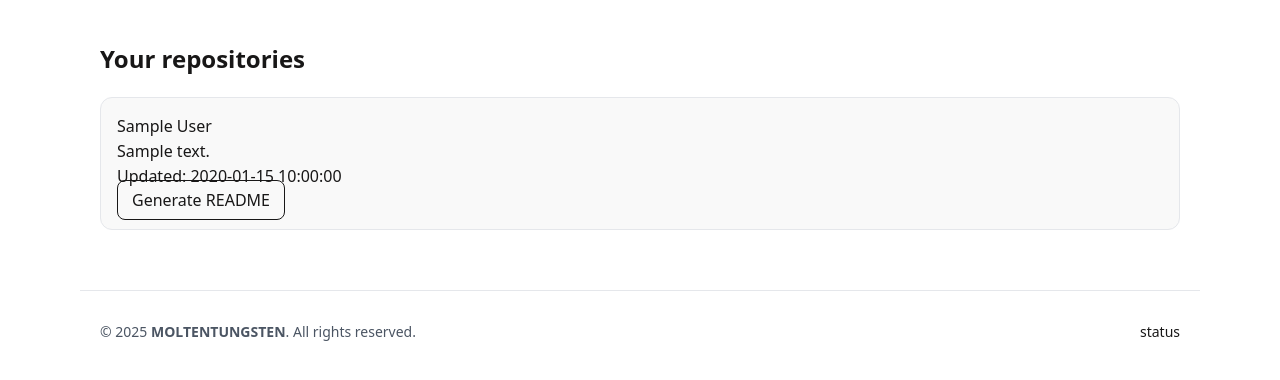
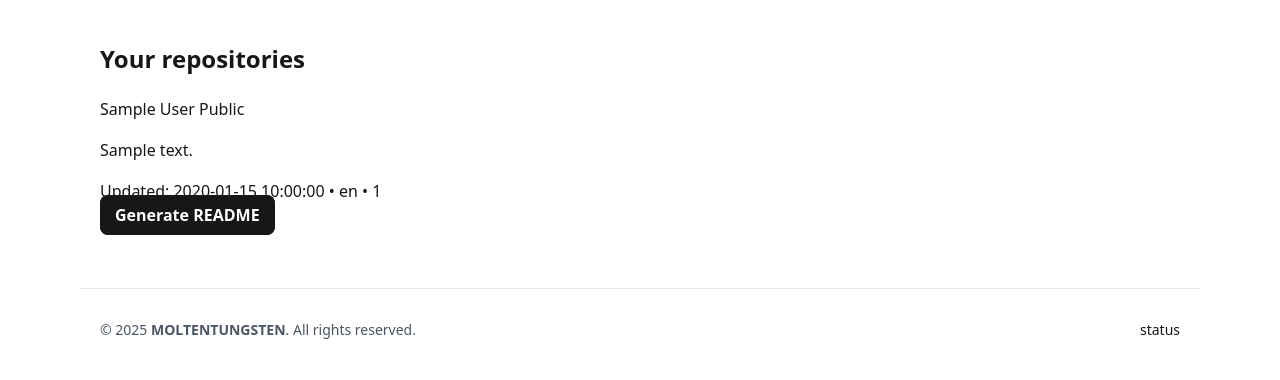
Before and after one commit to Themoltentungsten/GDOC, a Flask app: template GDOC/templates/dashboard.html in a window 1280 px wide. Shown: the part 148-528 px from the top of the page. Run offline with Flask 3, Linux system fonts and the light colour scheme; the template is opened without the code that fills it: most values are stand-ins (such as "Sample title", 1, 10 or a date in 2020).

Commit message:
Update dashboard.html

```diff
--- a/GDOC/templates/dashboard.html
+++ b/GDOC/templates/dashboard.html
@@ -1,22 +1,37 @@
-
 {% extends "base.html" %}
 {% block content %}
-<h2>Your repositories</h2>
-<div class="grid">
-  {% for r in repos %}
-    <div class="card">
-      <div class="card-title">
-        <a href="https://github.com/{{ r.owner.login }}/{{ r.name }}" target="_blank">{{ r.full_name }}</a>
-        {% if r.private %}<span class="tag">private</span>{% endif %}
-      </div>
-      <div class="card-body">
-        <div class="muted">{{ r.description or "No description" }}</div>
-        <div class="muted">Updated: {{ r.pushed_at }}</div>
-      </div>
-      <div class="card-actions">
-        <a class="btn" href="{{ url_for('generate', owner=r.owner.login, repo=r.name) }}">Generate README</a>
-      </div>
+<section>
+  <h2>Your repositories</h2>
+
+  {% if repos|length == 0 %}
+    <p class="muted">No repositories found.</p>
+  {% else %}
+    <div class="repos-grid">
+      {% for r in repos %}
+        <article class="repo-card">
+          <header class="repo-head">
+            <a class="repo-title" href="https://github.com/{{ r.owner.login }}/{{ r.name }}" target="_blank" rel="noreferrer">
+              {{ r.full_name }}
+            </a>
+            {% if r.private %}<span class="repo-tag">Private</span>{% else %}<span class="repo-tag neutral">Public</span>{% endif %}
+          </header>
+
+          <p class="repo-desc">{{ r.description or "—" }}</p>
+
+          <div class="repo-meta">
+            <span>Updated: {{ r.pushed_at }}</span>
+            {% if r.language %}<span>• {{ r.language }}</span>{% endif %}
+            {% if r.license and r.license.spdx_id %}<span>• {{ r.license.spdx_id }}</span>{% endif %}
+          </div>
+
+          <div class="repo-actions">
+            <a class="btn primary" href="{{ url_for('generate', owner=r.owner.login, repo=r.name) }}">
+              Generate README
+            </a>
+          </div>
+        </article>
+      {% endfor %}
     </div>
-  {% endfor %}
-</div>
+  {% endif %}
+</section>
 {% endblock %}
```
